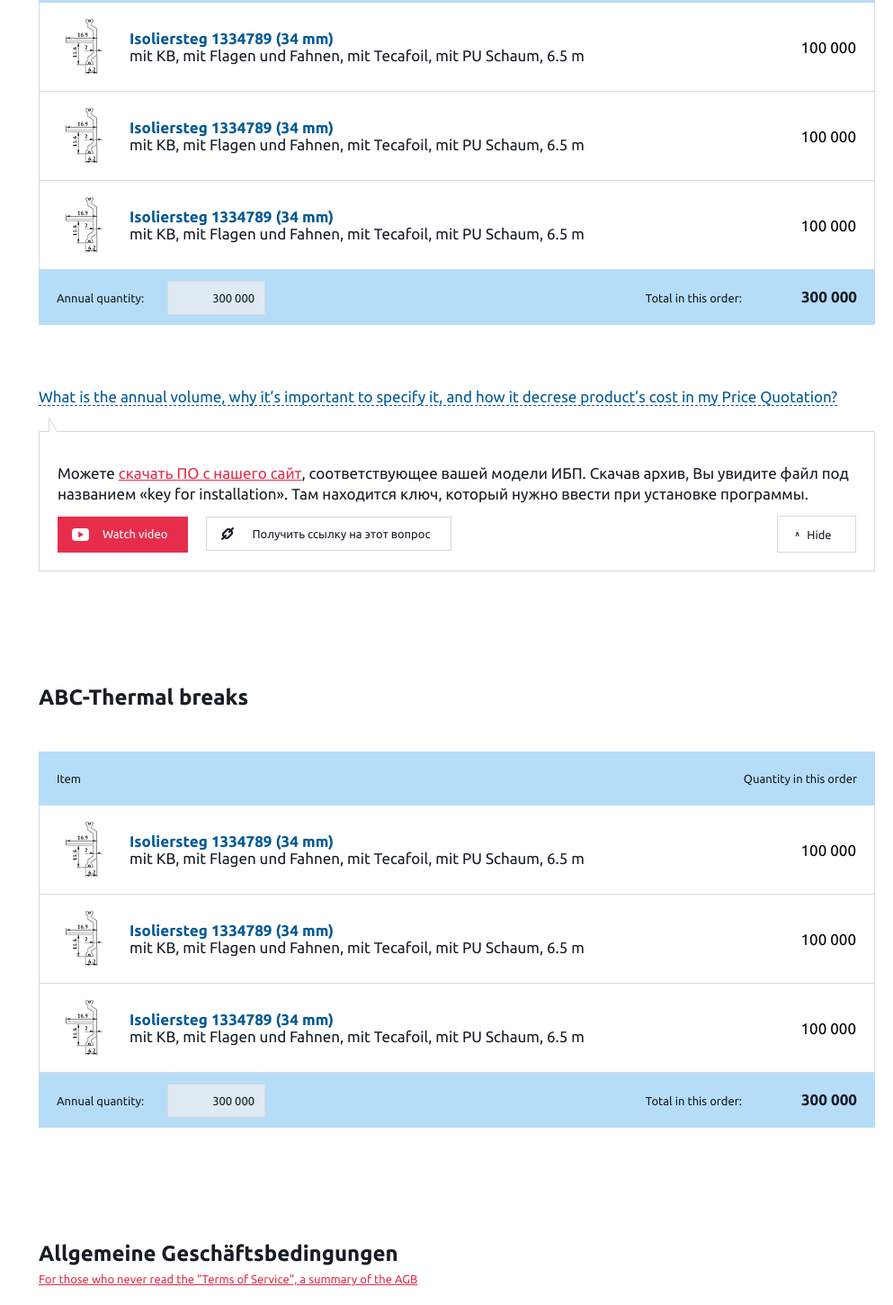
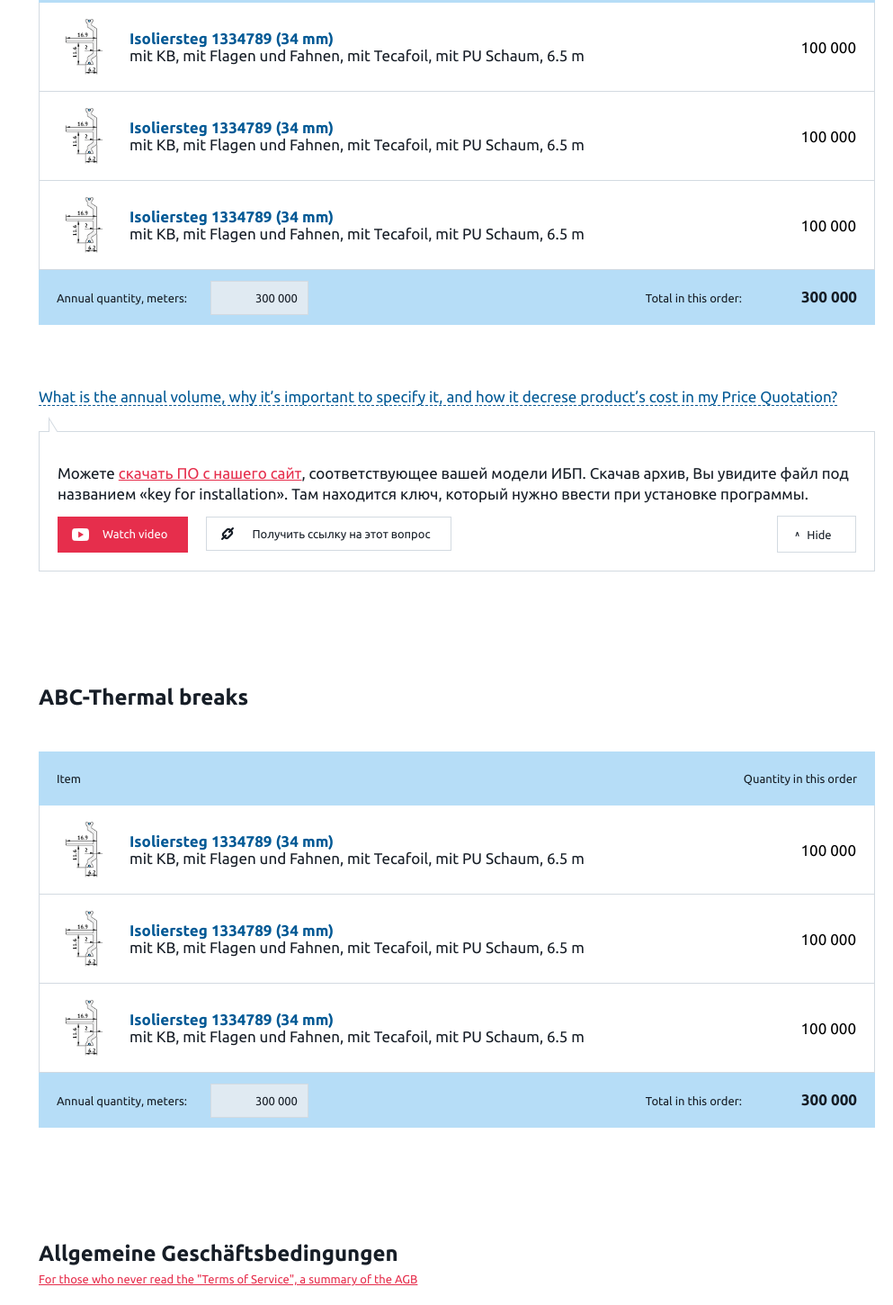
Before and after one commit to vasilyeva-oksana/thermevo.de, a plain HTML site: page basket3.html in a window 1280 px wide. Shown: the part 747-2197 px from the top of the page at 90% size, without its empty margins (287-1280 px from the left). Drawn offline with nearby package versions, Linux system fonts and the light colour scheme.

Commit message:
add "meters" to basket1.html add gitignore

```diff
--- a/basket3.html
+++ b/basket3.html
@@ -141,7 +141,7 @@
                   </div>
                   <div class="confirm_total">
                       <div class="title_left">
-                          Annual quantity:
+                          Annual quantity, meters:
                           <span class="confirm_total_count_gray">300 000</span>
                       </div>
                       <div class="title_right">
@@ -222,7 +222,7 @@
                   </div>
                   <div class="confirm_total">
                       <div class="title_left">
-                          Annual quantity:
+                          Annual quantity, meters:
                           <span class="confirm_total_count_gray">300 000</span>
                       </div>
                       <div class="title_right">
```
Also changed, not shown: 1 other file.
